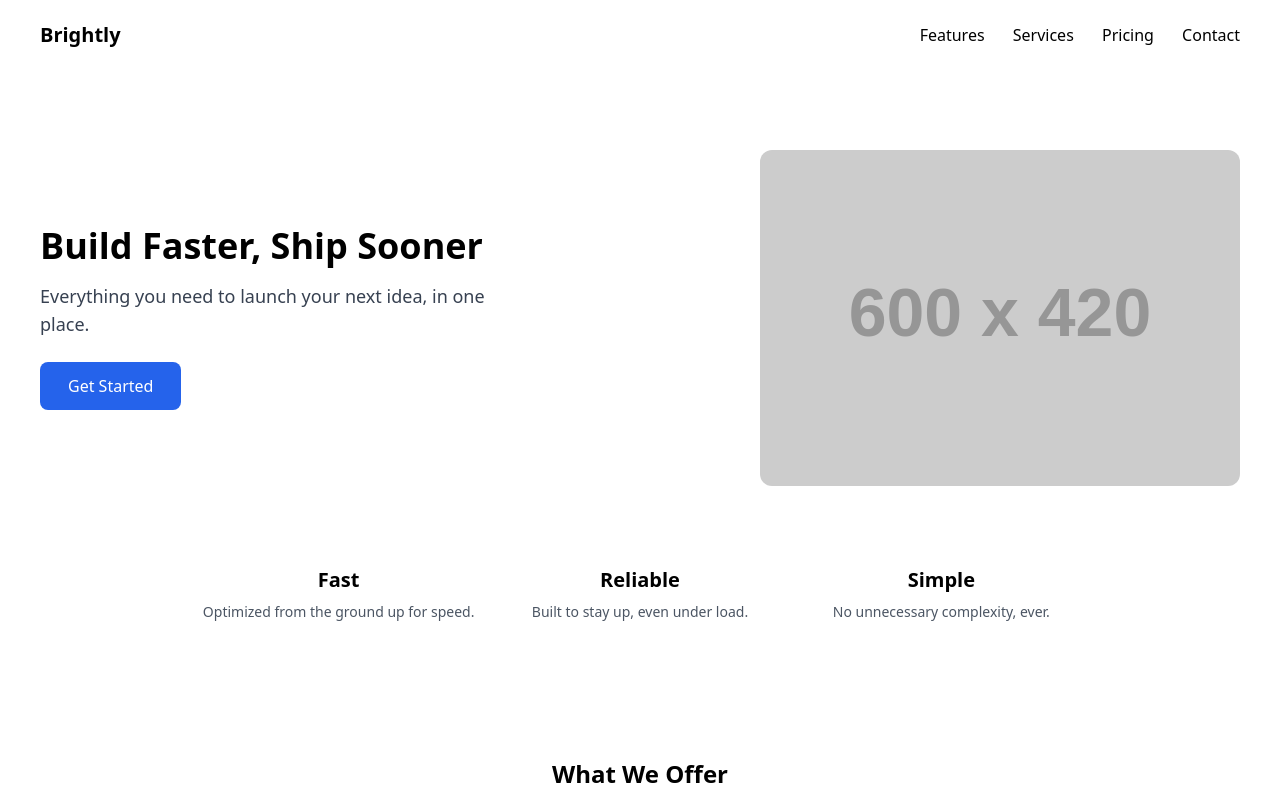
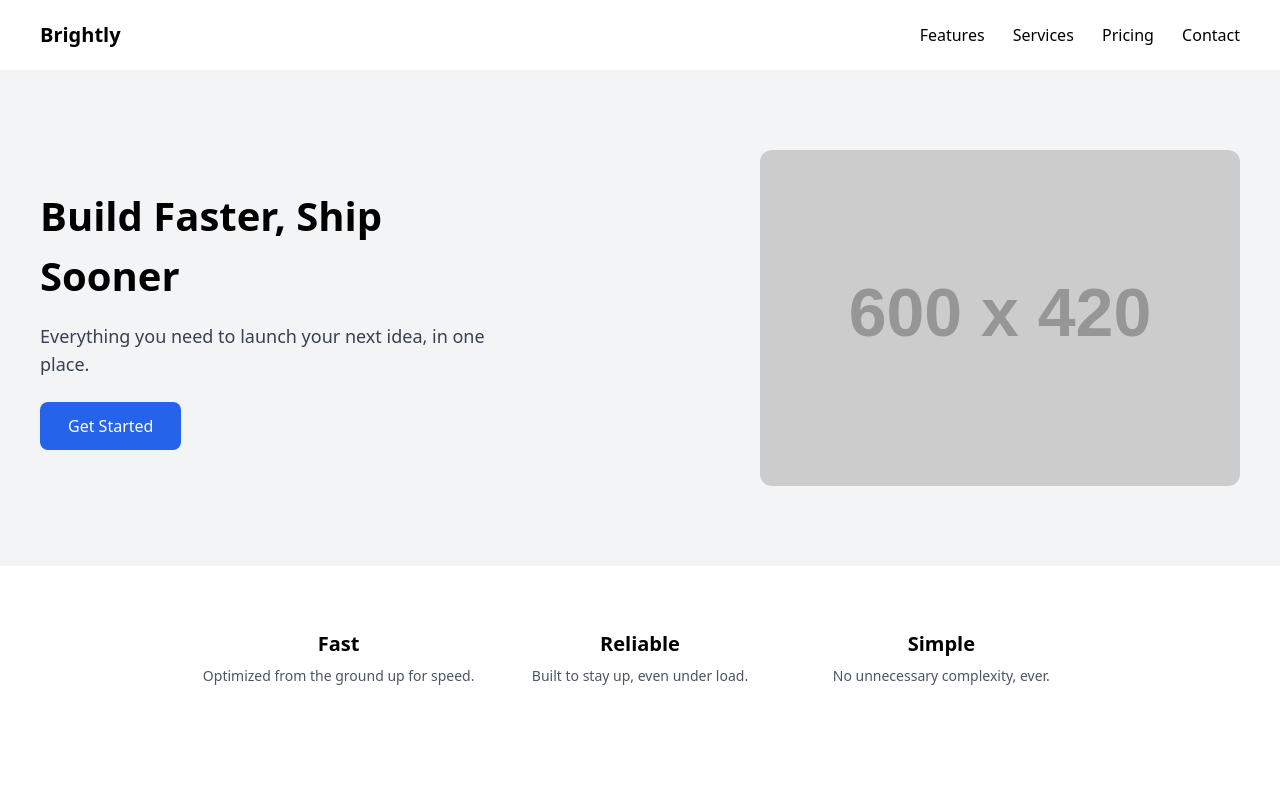
Before and after one commit to IRAKOZEAimable/Tailwind-Practice, a plain HTML site: page index.html in a window 1280 px wide. Shown: the top 800 px of the page. Drawn offline with nearby package versions, Linux system fonts and the light colour scheme; placeholder pictures from the web are drawn by us.

Commit message:
Added backround to section below navbar

```diff
--- a/index.html
+++ b/index.html
@@ -6,7 +6,7 @@
   <title>Brightly — Landing Page</title>
   <script src="https://cdn.tailwindcss.com"></script>
 </head>
-<body>
+<body class="box-border font-sans">
   <nav class="flex justify-between items-center px-10 py-5">
     <div class="font-bold text-[20px]">Brightly</div>
     <div>
@@ -17,9 +17,9 @@
     </div>
   </nav>
 
-  <section class="flex justify-between items-center gap-10 py-20 px-10 bg-white">
+  <section class="flex justify-between items-center gap-10 py-20 px-10 bg-gray-100 mb-16">
     <div class="max-w-[480px]">
-      <h1 class="text-4xl mb-4 flex justify font-bold">Build Faster, Ship Sooner</h1>
+      <h1 class="text-[40px] mb-4 font-semibold">Build Faster, Ship Sooner</h1>
       <p class="text-lg text-gray-700 mb-6">Everything you need to launch your next idea, in one place.</p>
       <button class="bg-blue-600 text-white py-3 px-7 rounded-lg text-base">Get Started</button>
     </div>
```
